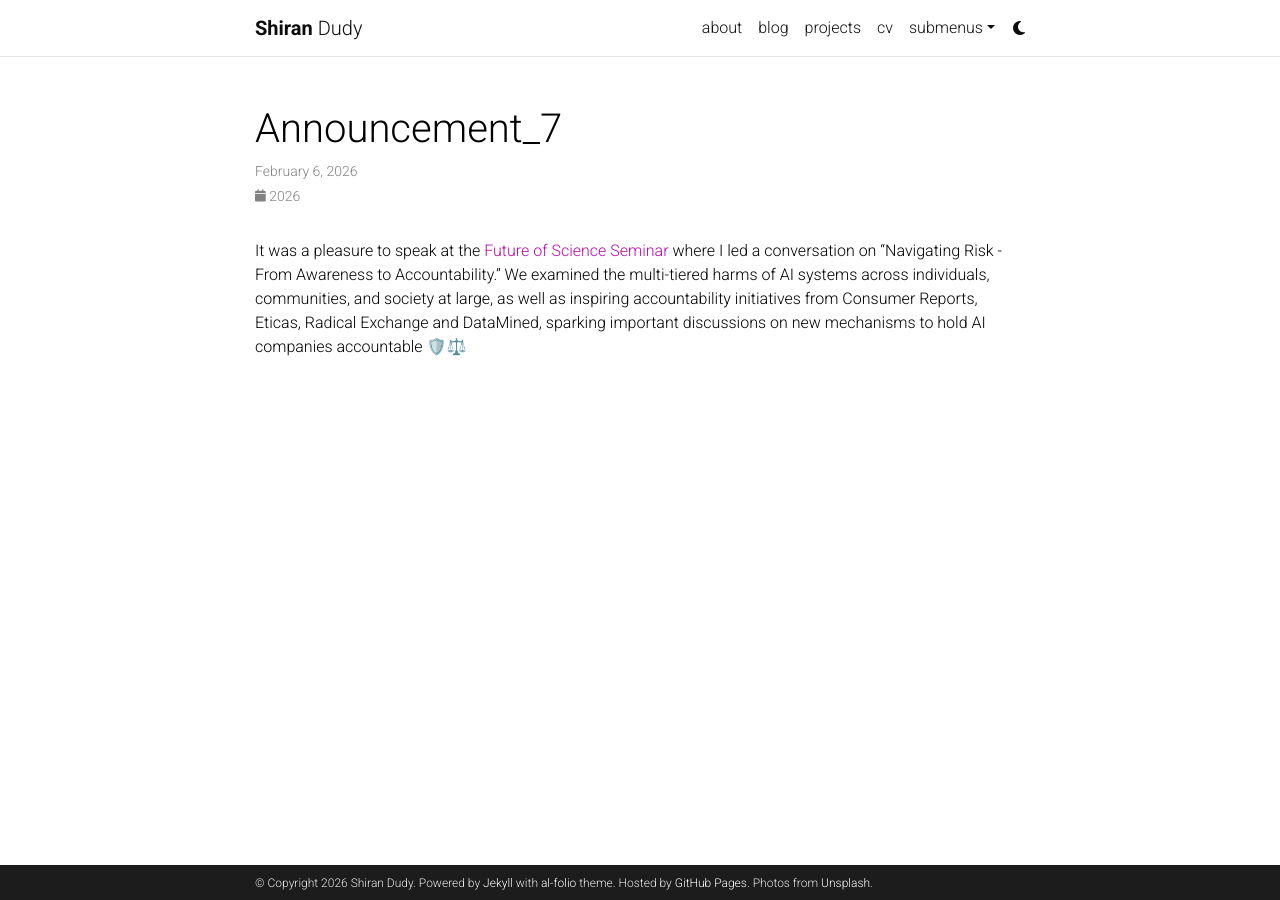
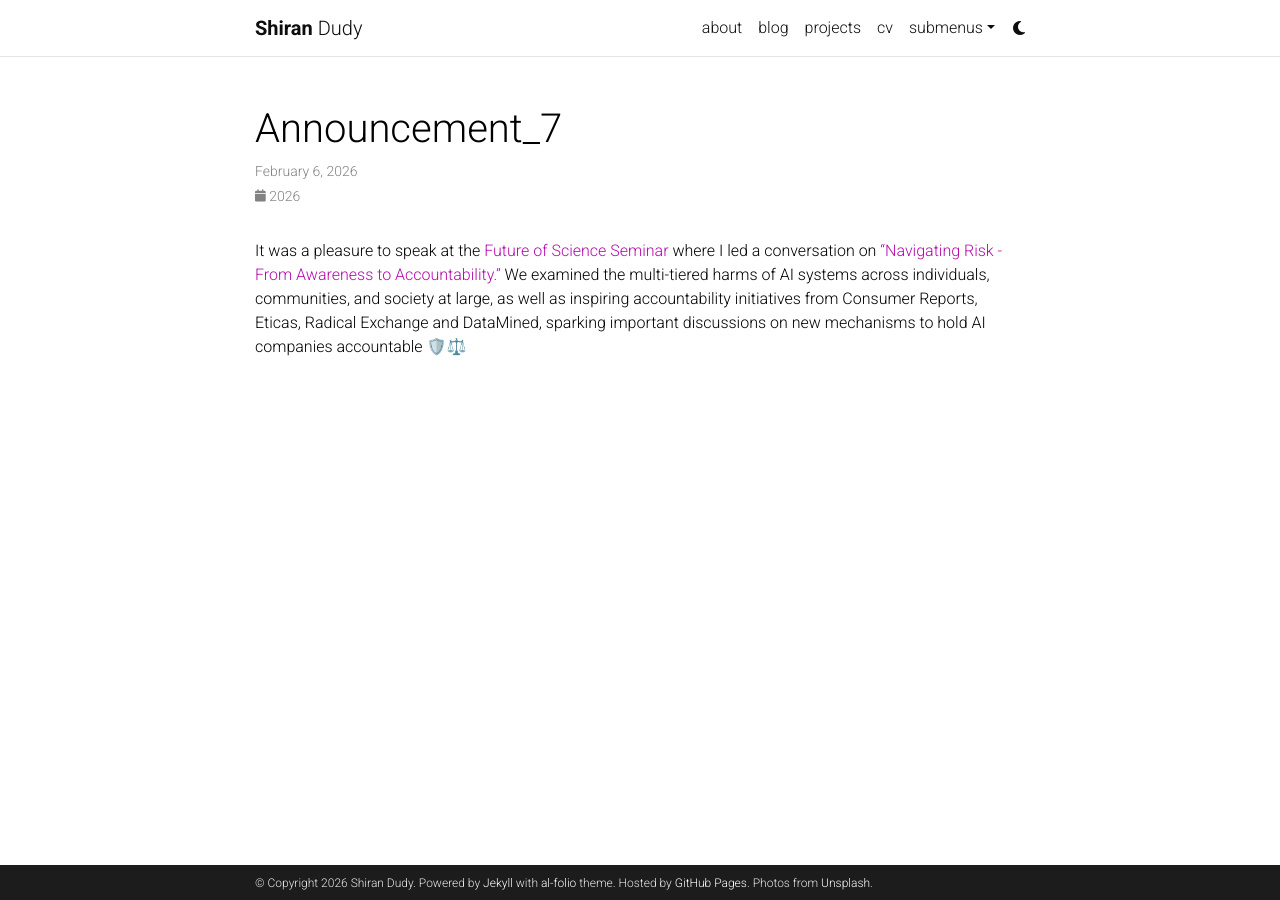
Before and after one commit to shiranD/shirand.github.io, a Jekyll site: the page built from _news/announcement_7.md, in a window 1280 px wide. Built offline with Jekyll 4.4.1, drawn with Linux system fonts in a browser that asks for light colours; full-size pictures stand in for the smaller copies a plugin makes; comment, search, counter and statistics services are not loaded; a style sheet for code colours, icons or effects is not loaded; part of the change alters nothing that is shown.

```diff
--- a/_news/announcement_7.md
+++ b/_news/announcement_7.md
@@ -4,4 +4,4 @@ date: 2026-02-6 07:59:00-0400
 inline: true
 related_posts: false
 ---
-It was a pleasure to speak at the [Future of Science Seminar](https://luma.com/qx2g8mee) where I led a conversation on "Navigating Risk - From Awareness to Accountability." We examined the multi-tiered harms of AI systems across individuals, communities, and society at large, as well as inspiring accountability initiatives from Consumer Reports, Eticas, Radical Exchange and DataMined, sparking important discussions on new mechanisms to hold AI companies accountable 🛡️⚖️
+It was a pleasure to speak at the [Future of Science Seminar](https://luma.com/qx2g8mee) where I led a conversation on ["Navigating Risk - From Awareness to Accountability."](https://www.youtube.com/watch?v=iZI5jT45zuc) We examined the multi-tiered harms of AI systems across individuals, communities, and society at large, as well as inspiring accountability initiatives from Consumer Reports, Eticas, Radical Exchange and DataMined, sparking important discussions on new mechanisms to hold AI companies accountable 🛡️⚖️
```
